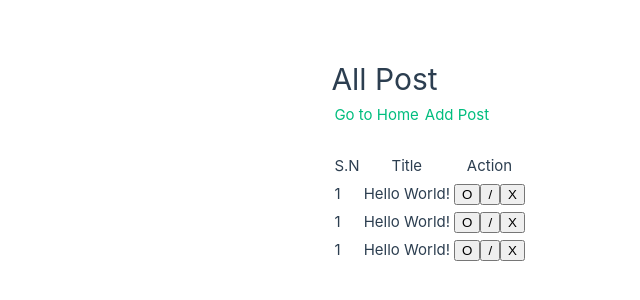
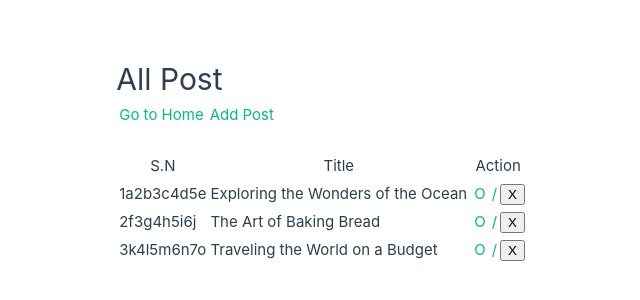
Before and after one commit to Enrique-Mora-Zavala/vue-post-crud-starter, a Vue app: page /posts in a window 1280 px wide. Shown: the part 240-540 px from the top of the page, without its empty margins (112-752 px from the left). Built offline with nearby package versions, Linux system fonts and the light colour scheme; data requests are answered from the project's data file.

Commit message:
Se modifica el componente Post.vue

```diff
--- a/src/components/Post.vue
+++ b/src/components/Post.vue
@@ -1,11 +1,34 @@
+<script setup>
+import axios from 'axios'
+import { defineProps } from 'vue'
+import { RouterLink, useRouter } from 'vue-router'
+
+const router = useRouter()
+
+const props = defineProps({
+  post: Object,
+})
+
+const deletePost = async (postId) => {
+  try {
+    const confirm = window.confirm('Are you sure you want to delete this posts?')
+    if (confirm) {
+      await axios.delete(`http://localhost:8080/posts/${postId}`)
+      router.push('/')
+    }
+  } catch (error) {
+    console.error('Error deleting post: ', error)
+  }
+}
+</script>
 <template>
   <tr>
-    <td>1</td>
-    <td>Hello World!</td>
+    <td>{{ post.id }}</td>
+    <td>{{ post.title }}</td>
     <td>
-      <button class="btn btn-green">O</button>
-      <button class="btn btn-blue">/</button>
-      <button class="btn btn-red">X</button>
+      <RouterLink :to="`/posts/${post.id}`" class="btn btn-green">O</RouterLink>
+      <RouterLink :to="`/posts/edit/${post.id}`" class="btn btn-blue">/</RouterLink>
+      <button @click="deletePost(post.id)" class="btn btn-red">X</button>
     </td>
   </tr>
 </template>
```
